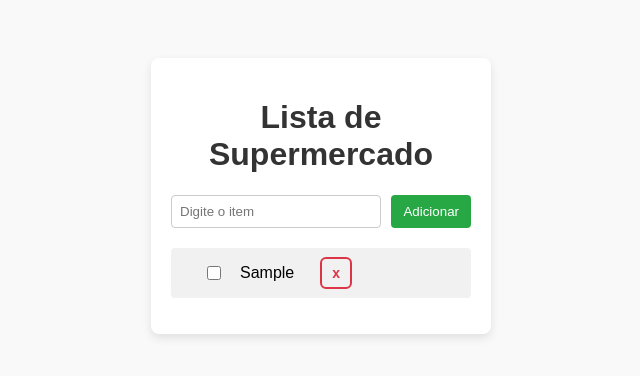
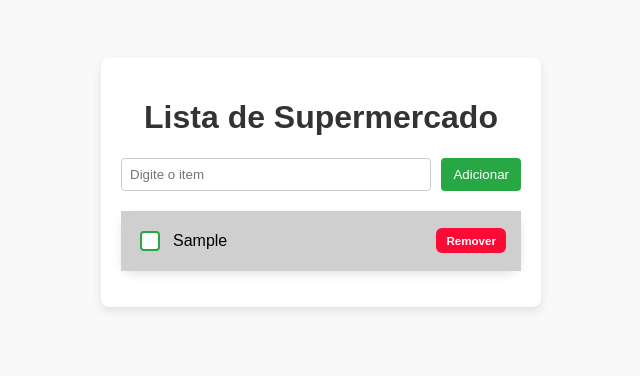
Before and after one commit to BrunoConceica0/listaDeDispesa, a plain HTML site: page index.html in a window 1280 px wide. Both pictures are taken after typing "Sample" into the empty fields and a click on the button "Adicionar". Shown: the whole page, without its empty margins (319-959 px from the left). Drawn offline with Linux system fonts and the light colour scheme.

Commit message:
Melhoria e constumização ao codigo, criando novos arquivos para mellhora manutenção, novos estivos

```diff
--- a/script/checkEmptyList.js
+++ b/script/checkEmptyList.js
@@ -1,13 +1,10 @@
 const listEmpty = document.querySelector(".list-empty");
 function isLsitEmpty(listItem) {
   const listBox = listItem.querySelectorAll("div");
-  console.log(listBox);
 
-  if (listBox.length === 0) {
-    listEmpty.style.display = "block";
-  } else {
-    listEmpty.style.display = "none";
-  }
+  listBox.length === 0
+    ? (listEmpty.style.display = "block")
+    : (listEmpty.style.display = "none");
   return listBox;
 }
 export default isLsitEmpty;
--- /dev/null
+++ b/script/checkbox.js
@@ -0,0 +1,8 @@
+function checkboxItem(checkbox, newItem) {
+  checkbox.addEventListener("change", () => {
+    checkbox.checked
+      ? newItem.classList.add("completed")
+      : newItem.classList.remove("completed");
+  });
+}
+export default checkboxItem;
--- a/script/index.js
+++ b/script/index.js
@@ -1,14 +1,15 @@
 import checkEmpty from "./checkEmptyList.js";
 import removeItem from "./removeItem.js";
+import checkboxItem from "./checkbox.js";
 const btn = document.getElementById("addButton");
 const listItem = document.querySelector("[data-list='itens']");
-console.log(listItem);
-const containerItens = document.getElementById("container-list");
 
 let checkboxId = 1;
 btn.addEventListener("click", (event) => {
   event.preventDefault();
-  const listProduto = document.createElement("div");
+  const listProduct = document.createElement("div");
+  const product = document.createElement("div");
+
   const itemInput = document.getElementById("itemInput");
   const checkbox = document.createElement("input");
   const newItem = document.createElement("p");
@@ -16,26 +17,24 @@ btn.addEventListener("click", (event) => {
   checkbox.type = "checkbox";
   checkbox.id = `checkbox-${checkboxId++}`;
 
-  checkEmpty(listItem);
   //adicionando o item na lista
+
   if (itemInput.value === "") {
     alert("Digite um item");
   } else {
     newItem.innerHTML = itemInput.value;
-    listProduto.appendChild(checkbox);
-    listProduto.appendChild(newItem);
-    listItem.appendChild(listProduto);
-    listProduto.classList.add("list-item");
-    // containerItens.style.display = "block";
+    product.appendChild(checkbox);
+    product.appendChild(newItem);
+    newItem.classList.add("item_text");
+    listProduct.appendChild(product);
+    product.classList.add("product_item");
+    listProduct.classList.add("list-item");
+    listItem.appendChild(listProduct);
+    checkEmpty(listItem);
   }
   //Vericar se o checkbox foi marcado
-  checkbox.addEventListener("change", () => {
-    if (checkbox.checked) {
-      newItem.classList.add("completed");
-    } else {
-      newItem.classList.remove("completed");
-    }
-  });
+  checkboxItem(checkbox, newItem);
+  removeItem(listProduct, listItem);
+
   itemInput.value = "";
-  removeItem(listProduto, listItem);
 });
--- a/script/removeItem.js
+++ b/script/removeItem.js
@@ -1,14 +1,14 @@
 import checkEmpty from "./checkEmptyList.js";
 
-function removeItem(listProduto, listItem) {
-  const removeBtn = document.createElement("buttom");
+function removeItem(listProduct, listItem) {
+  const removeBtn = document.createElement("button");
   removeBtn.classList.add("remove-btn");
-  removeBtn.innerHTML = "x";
+  removeBtn.innerHTML = "Remover";
 
   removeBtn.addEventListener("click", () => {
-    listItem.removeChild(listProduto);
+    listItem.removeChild(listProduct);
     checkEmpty(listItem);
   });
-  listProduto.appendChild(removeBtn);
+  listProduct.appendChild(removeBtn);
 }
 export default removeItem;
--- a/style/styles.css
+++ b/style/styles.css
@@ -13,7 +13,7 @@ body {
   padding: 20px;
   border-radius: 8px;
   box-shadow: 0 4px 10px rgba(0, 0, 0, 0.1);
-  width: 300px;
+  width: 400px;
 }
 
 h1 {
@@ -58,15 +58,30 @@ button:hover {
   display: flex;
   flex-direction: column;
   justify-content: space-between;
-  align-items: start;
+  border-radius: 15px;
+  box-shadow: 0 4px 10px rgba(0, 0, 0, 0.1);
 }
 .list-item {
   display: flex;
-  margin: 0 2rem;
+  align-items: center;
+  justify-content: space-between;
+  flex-shrink: 1;
+  padding: 5px 15px;
+}
+.list-item:nth-child(2n) {
+  background-color: #cfcfcf;
+}
+.product_item {
+  display: flex;
   flex-direction: row;
-  justify-content: center;
   align-items: center;
-  gap: 1rem;
+}
+.item_text {
+  width: 100%;
+  word-break: break-word;
+  /* overflow-wrap: break-word;
+  white-space: normal; */
+  padding-left: 10px;
 }
 .completed {
   text-decoration: line-through;
@@ -74,21 +89,28 @@ button:hover {
 }
 
 .checkbox-item[type="checkbox"] {
-  width: 14px;
-  height: 14px;
+  appearance: none; /* remove aparência nativa */
+  -webkit-appearance: none;
+
+  border: 2px solid #28a745;
+  border-radius: 4px;
+  background: white;
   cursor: pointer;
+  position: relative;
 }
-.remove-btn {
-  background: #dc3545;
-  border: none;
+.checkbox-item[type="checkbox"]:checked::after {
+  content: "✔";
   color: white;
-  padding: 4px 8px;
-  border-radius: 4px;
-  cursor: pointer;
-}
-
-.remove-btn:hover {
-  background: #c82333;
+  font-size: 14px;
+  position: absolute;
+  top: 0;
+  left: 0;
+  background: #28a745;
+  width: 100%;
+  height: 100%;
+  display: flex;
+  justify-content: center;
+  align-items: center;
 }
 .list-empty_title {
   text-align: center;
@@ -97,9 +119,8 @@ button:hover {
   font-weight: bold;
 }
 .remove-btn {
-  background: transparent;
-  border: 2px solid #dc3545;
-  color: #dc3545;
+  background: #fd0a37;
+  color: white;
   padding: 6px 10px;
   border-radius: 6px;
   cursor: pointer;
@@ -107,9 +128,9 @@ button:hover {
   font-weight: bold;
   font-size: 14px;
   transition: all 0.3s ease;
+  font-size: 0.725rem;
 }
 
 .remove-btn:hover {
-  background: #dc3545;
-  color: white;
+  background: #df082f;
 }
```
Also changed, not shown: script/saveItems.js (added).
